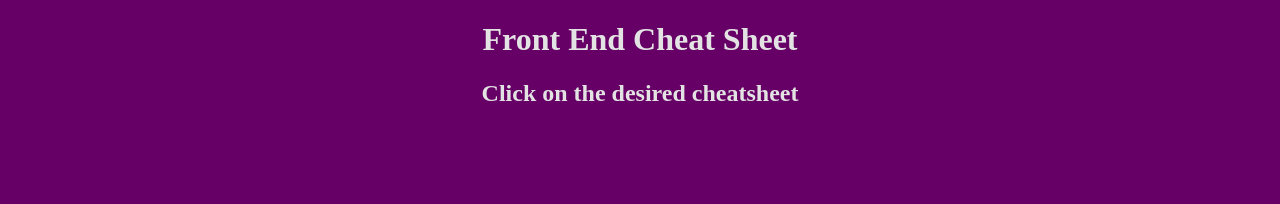
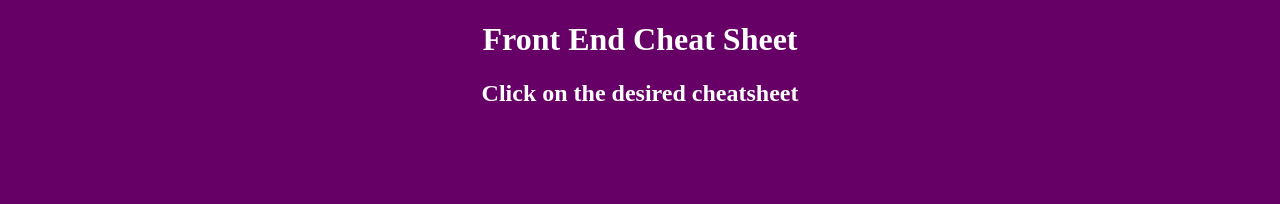
Before and after one commit to Skjuber/Front-End-CheatSheet, a plain HTML site: page index.html in a window 1280 px wide. Shown: the top 204 px of the page. Drawn offline with Linux system fonts and the light colour scheme.

```diff
--- a/style.css
+++ b/style.css
@@ -1,7 +1,7 @@
 body{
 
     background-color: #660066;
-    color: hsl(0, 0%, 89%);
+    color: white;
     font-weight: 700;
 }
 
```
